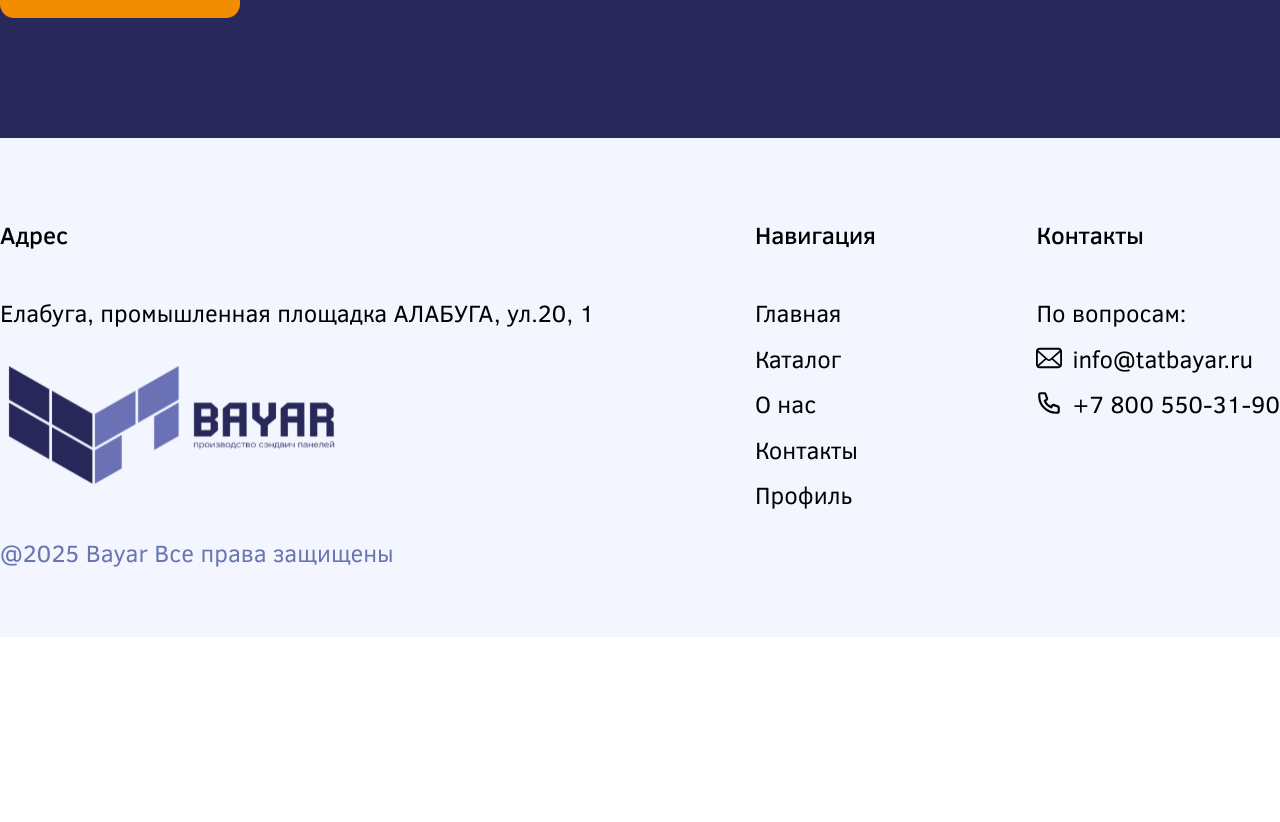
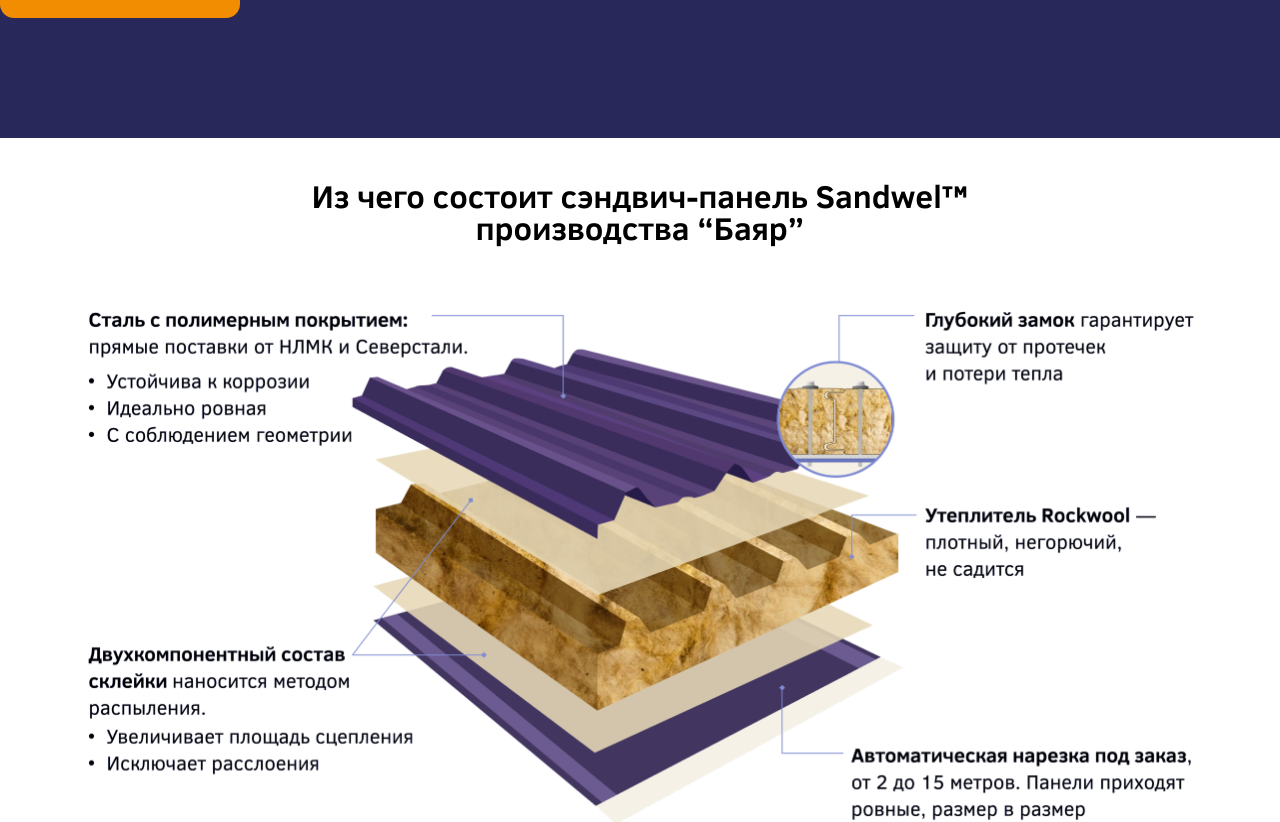
Before and after one commit to timuritodev/bayar-frontend, a Next.js app: page / in a window 1280 px wide. Shown: the part 2980-3802 px from the top of the page. Before the commit the page ends 3617 px from the top, so only its background shows below. Built offline with nearby package versions, Linux system fonts and the light colour scheme.

Commit message:
added compound block

```diff
--- /dev/null
+++ b/src/components/Compound/Compound.tsx
@@ -0,0 +1,18 @@
+import { FC } from "react";
+import styles from "./style.module.scss";
+import Image, { StaticImageData } from "next/image";
+import { useHighlightParser } from '@/hooks/useHighlightParser';
+import pic from "../../images/main_wrapper/compound.png";
+
+export const Compound: FC = () => (
+	<div className={styles.container}>
+		<h2 className={styles.title}>Из чего состоит сэндвич-панель Sandwel™<br /> производства “Баяр”</h2>
+		<Image
+			src={pic}
+			alt="Изображение с составом сэндвич-панели"
+			className={styles.img}
+			width={1129}
+			height={520}
+		/>
+	</div>
+);
--- /dev/null
+++ b/src/components/Compound/style.module.scss
@@ -0,0 +1,16 @@
+.container {
+	max-width: 1280px;
+	padding: 42px 0 107px 0;
+}
+
+.title {
+	// font-family: Kelson Sans RU;
+	font-family: ClearSans;
+	font-weight: 700;
+	font-style: Bold;
+	font-size: 32px;
+	line-height: 100%;
+	letter-spacing: 10%;
+	text-align: center;
+	margin: 0 0 60px 0;
+}
--- a/src/pages/index.tsx
+++ b/src/pages/index.tsx
@@ -10,6 +10,7 @@
 import { Details } from '@/components/Details/Details';
 import { ExamplesSlider } from '@/components/ExamplesSlider/ExamplesSlider';
 import { Gifts } from '@/components/Gifts/Gifts';
+import { Compound } from '@/components/Compound/Compound';
 
 const MainPage = () => {
   const dispatch = useAppDispatch();
@@ -25,6 +26,7 @@
           <Details />
           <ExamplesSlider />
           <Gifts />
+          <Compound />
           {/* <MainSlider />
           <h3 className={styles.title}>Наши партнёры</h3>
           <PartnersSlider />
```
Also changed, not shown: src/images/main_wrapper/compound.png (added).
